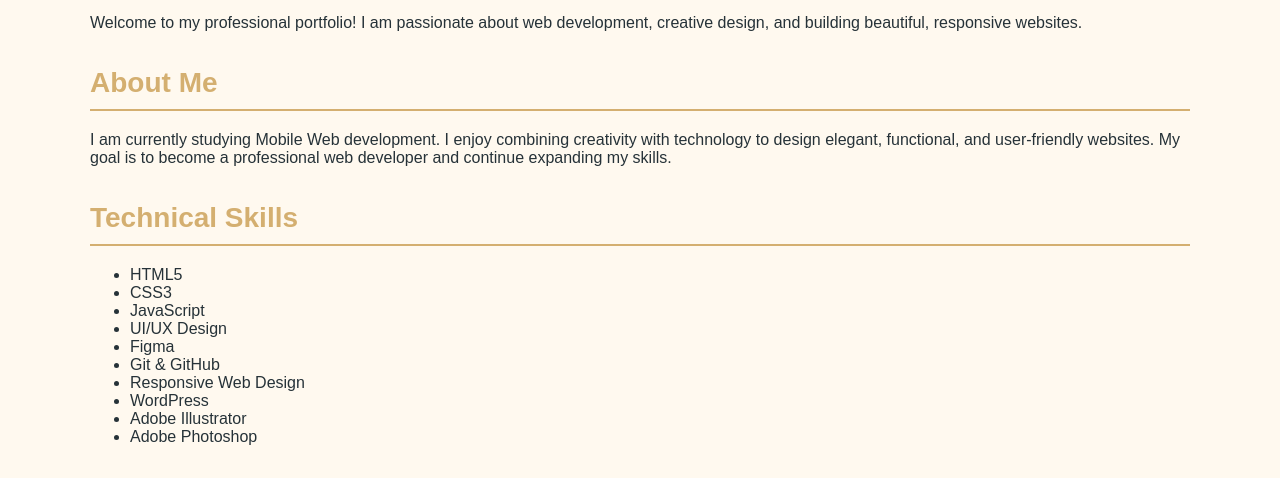
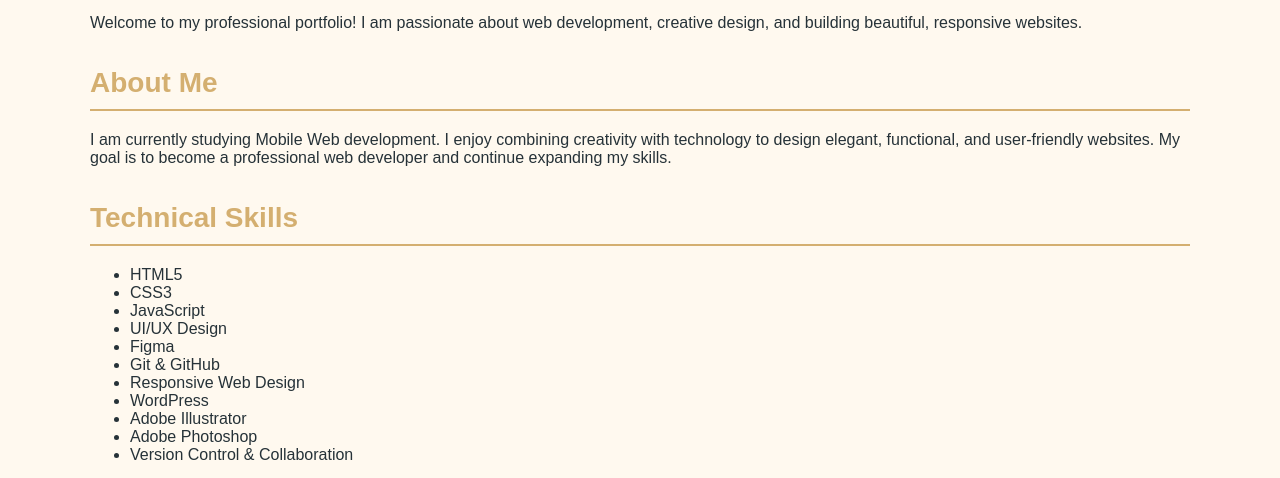
Before and after one commit to Mariep276/Mariep276.github.io, a plain HTML site: page index.html in a window 1280 px wide. Shown: the part 231-709 px from the top of the page. Drawn offline with Linux system fonts and the light colour scheme.

Commit message:
Add version control and collaboration skills

```diff
--- a/index.html
+++ b/index.html
@@ -50,6 +50,7 @@ developer and continue expanding my skills.
     <li>WordPress</li>
     <li>Adobe Illustrator</li>
     <li>Adobe Photoshop</li>
+    <li>Version Control & Collaboration</li>
  </ul>
  <h2 id="projects">My Projects</h2>
  <div class="projects-grid">
```
